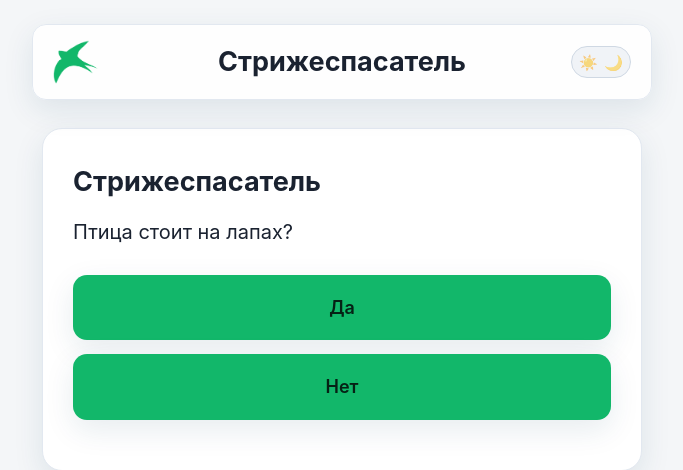
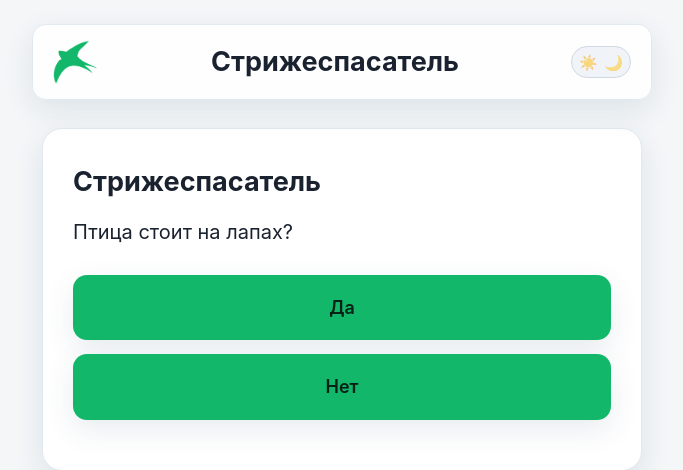
Before and after one commit to Jandoer0/quiz-helper, a FastAPI app: page / in a window 1280 px wide. Shown: the top 470 px of the page, without its empty margins (298-981 px from the left). Run offline with FastAPI, Linux system fonts and the light colour scheme.

Commit message:
Шапка: надпись-заголовок (h1) центрируется по середине между логотипом и переключателем
- base.html: бренд-надпись стала <h1 class="site-title"> (уровень/высота h1)
- style.css: убрано некорректное absolute-позиционирование; .site-title
  центрируется flex'ом в средней части шапки (логотип слева, переключатель
  темы справа), сброшен margin h1

```diff
--- a/app/static/style.css
+++ b/app/static/style.css
@@ -146,12 +146,12 @@ body {
 .link-brand:hover {
     color: var(--brand);
 }
-/* Заголовок сайта центрирован по середине шапки между логотипом и переключателем. */
+/* Заголовок сайта (h1) занимает среднюю часть шапки и центрируется
+   между логотипом слева и переключателем темы справа. */
 .site-title {
-    position: absolute;
-    top: 50%;
-    left: 50%;
-    transform: translate(-50%, -50%);
+    flex: 1 1 auto;
+    margin: 0;
+    text-align: center;
     font-size: 27px;
     font-weight: 700;
     line-height: 34px;
--- a/app/templates/base.html
+++ b/app/templates/base.html
@@ -14,7 +14,7 @@
         <a href="/" class="link-brand" aria-label="Стрижеспасатель">
             <img src="/static/img/swift.png" alt="Стриж" class="swift-logo">
         </a>
-        <span class="site-title">Стрижеспасатель</span>
+        <h1 class="site-title">Стрижеспасатель</h1>
         <label class="theme-switch" title="Сменить тему">
           <input type="checkbox" id="themeToggle" aria-label="Тема">
           <div class="toggle-track">
```
